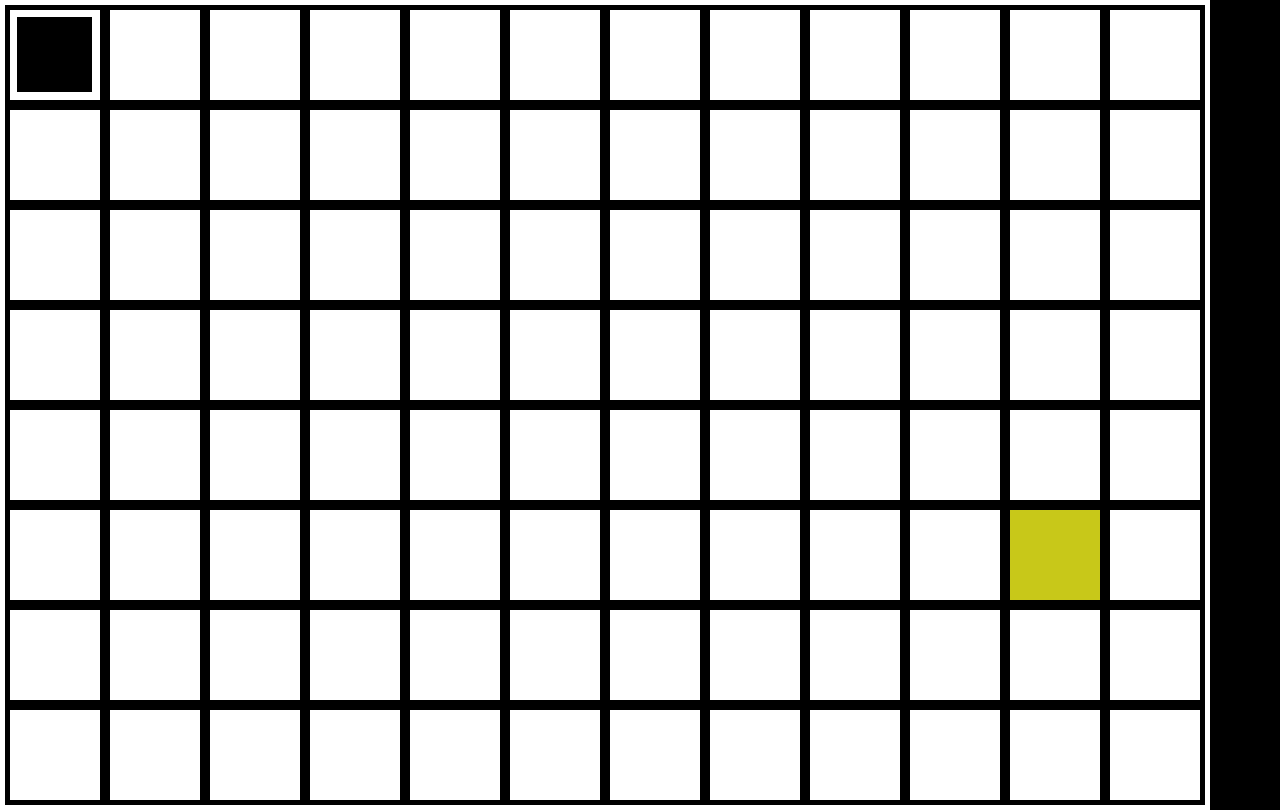
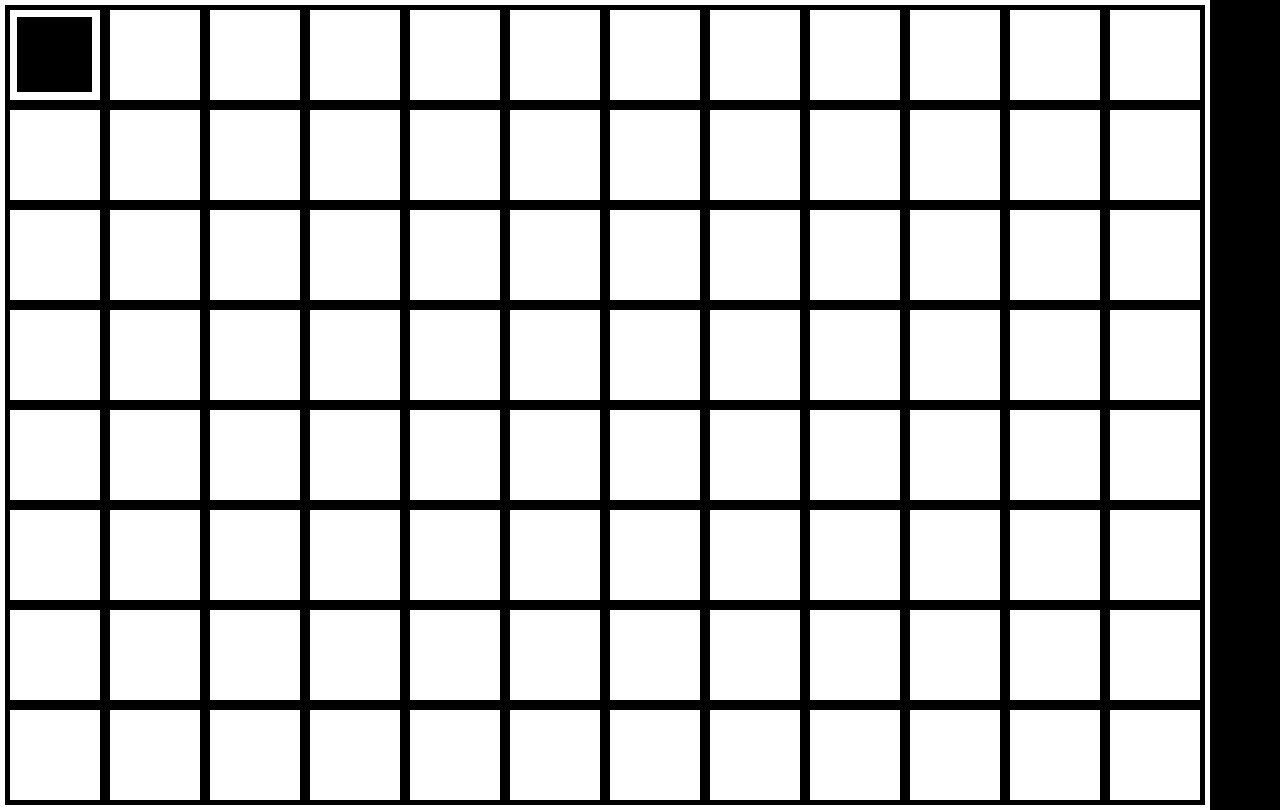
Before and after one commit to georgemandis/talkyblocky, a React (Create React App) app: page / in a window 1280 px wide. Built offline with nearby package versions, Linux system fonts and the light colour scheme.

Commit message:
A semblance of something coming together

```diff
--- a/public/index.html
+++ b/public/index.html
@@ -3,7 +3,7 @@
   <head>
     <meta charset="utf-8" />
     <meta name="viewport" content="width=device-width, initial-scale=1" />
-    <title>Talky Blocky Demo</title>
+    <title>Walkie-Talkie Demo</title>
   </head>
   <body>
     <noscript>You need to enable JavaScript to run this app.</noscript>
--- a/src/StateContext.js
+++ b/src/StateContext.js
@@ -6,7 +6,7 @@ import gridReducer from "./reducer functions/gridReducer";
 import talkyBlockyReducer from "./reducer functions/talkyBlockyReducer";
 
 // Import helper functions
-import useEventListener from "./helper functions/useEventListener";
+import { colors } from "./helper functions/colors";
 
 // CREATE CONTEXT ////////////////////////////////////////////////////////////////////////////////////
 const StateContext = createContext();
@@ -23,84 +23,79 @@ function StateContextProvider(props) {
 
   const [talkyBlocky, dispatchTalkyBlocky] = useReducer(talkyBlockyReducer, {});
 
+
   // SPEECH RECOGNITION API //////////////////////////////////////////////////////////////////////
   let recognition;
-  const dictionary = [
-    "up",
-    "down",
-    "left",
-    "right",
-    "write",
-    "walkie-talkie",
-    "red",
-    "blue",
-    "blew",
-    "green",
-    "yellow",
-    "violet",
-    "purple"
-  ];
+  let synth, talkyBlockyVoice;
+
+  const directions = {
+    up: "up",
+    down: "down",
+    left: "left",
+    right: "right",
+    write: "right"
+  }
+
+  const nonCommands = {
+    "walkie-talkie": "That's me!",
+    "george": "Hi George!",
+    "yo": "Hi Dree!"
+  }
+
+  const dictionary = [];
+
+  dictionary.push(...Object.keys(colors));
+  dictionary.push(...Object.keys(directions));
+  dictionary.push(...Object.keys(nonCommands));
+
+  function talkyBlockySpeak(speech) {
+    const utterThis = new SpeechSynthesisUtterance(speech);
+    utterThis.voice = talkyBlockyVoice;
+    utterThis.pitch = 1.5;
+    utterThis.rate = 0.75;
+    synth.speak(utterThis);
+  }
+
 
   function speechHandler(e) {
     if (e.results[0].isFinal) {
       const words = e.results[0][0].transcript.toLowerCase().split(" ");
+      console.log(words);
       const recognizedWords = words.filter(word => dictionary.includes(word));
 
       keywords.push(...recognizedWords);
       setKeyWords(keywords);
 
-      console.log(keywords);
-
       // see if there are new keywords to
       if (keywordsIndex !== keywords.length) {
         const newKeywords = keywords.slice(keywordsIndex, keywords.length);
 
-        newKeywords.forEach(keyword => {
-
-          switch (keyword) {
-            case "right" || "write":
+        newKeywords.forEach((keyword, index) => {
+          console.log(keyword);
+          setTimeout((keyword) => {
+            if (directions.hasOwnProperty(keyword)) {
               dispatchTalkyBlocky({
                 type: "MOVE_TALKY_BLOCKY",
                 grid: grid,
-                direction: "right"
+                direction: directions[keyword]
               });
-            break;
-            case "left":
-              dispatchTalkyBlocky({
-                type: "MOVE_TALKY_BLOCKY",
-                grid: grid,
-                direction: "left"
+            } else if (colors.hasOwnProperty(keyword)) {
+              dispatchGrid({
+                type: "CHANGE_GRID_BLOCK_COLOR",
+                position: [talkyBlocky.gridPos[0], talkyBlocky.gridPos[1]],
+                rgb: colors[keyword]
               });
-            break;
-            case "down":
-              dispatchTalkyBlocky({
-                type: "MOVE_TALKY_BLOCKY",
-                grid: grid,
-                direction: "down"
-              });
-            break;
-            case "up":
+            } else if (nonCommands.hasOwnProperty(keyword)) {
+              talkyBlockySpeak(nonCommands[keyword]);
+            }
 
-              dispatchTalkyBlocky({
-                type: "MOVE_TALKY_BLOCKY",
-                grid: grid,
-                direction: "up"
-              });
-            break;
-
-            default:
-              console.log("I don't know.")
-            break;
-          }
-
-
-         setBuildStage(Math.random());
+            setBuildStage(Math.random());
+          }, index*350, keyword);
 
         });
 
         keywordsIndex = keywords.length;
         // setKeyWordsIndex(keywordsIndex);
-        console.log(keywordsIndex);
       }
     }
   }
@@ -131,11 +126,6 @@ function StateContextProvider(props) {
   useEffect(() => {
     if (buildStage === 0) {
       dispatchGrid({ type: "BUILD_GRID" });
-      dispatchGrid({
-        type: "CHANGE_GRID_BLOCK_COLOR",
-        position: [10, 5],
-        rgb: "200,200,25"
-      });
       setBuildStage(1);
     } else if (buildStage === 1) {
       dispatchTalkyBlocky({ type: "BUILD_TALKY_BLOCKY", grid: grid });
@@ -152,6 +142,19 @@ function StateContextProvider(props) {
       recognition.maxAlternatives = 1;
       recognition.addEventListener("result", speechHandler);
 
+      // initializing the speech synthesis API
+      synth = window.speechSynthesis;
+
+      synth.onvoiceschanged = () => {
+        const voices = synth.getVoices();
+        voices.forEach((voice) => {
+            if (voice.name === 'Google US English') {
+              talkyBlockyVoice = voice;
+              // talkyBlockySpeak("Hi! I'm Walkie-Talkie");
+            }
+          })
+      };
+
       // adding grammar so talky blocky understands certain words more clearly than others
       const grammar = `#JSGF V1.0; grammar talkyblockyDictionary;  public <word> = ${dictionary.join(
         " | "
@@ -161,8 +164,13 @@ function StateContextProvider(props) {
       recognition.grammars = speechRecognitionList;
 
       setBuildStage(3);
+    } else if (buildStage === 3) {
+      setBuildStage(4);
     }
   }, [buildStage]);
+
+
+
 
   // PROVIDE CONTEXT //////////////////////////////////////////////////////////////////////////////
   return (
--- a/src/components/TalkyBlocky.js
+++ b/src/components/TalkyBlocky.js
@@ -3,6 +3,7 @@ import styled, {css} from 'styled-components';
 const TalkyBlocky = styled.div`
   position: absolute;
   background-color: black;
+  transition: left 350ms, top 350ms;
 
   ${props =>
     props.talkyBlocky && css`
--- /dev/null
+++ b/src/helper functions/colors.js
@@ -0,0 +1,138 @@
+export const colors = {
+  cornsilk: "255,248,220",
+  almond: "255,235,205",
+  bisque: "255,228,196",
+  navajowhite: "255,222,173",
+  wheat: "245,222,179",
+  burlywood: "222,184,135",
+  cerulean: "42, 82, 190",
+  tan: "210,180,140",
+  rosybrown: "188,143,143",
+  sandybrown: "244,164,96",
+  goldenrod: "218,165,32",
+  chocolate: "210,105,30",
+  saddlebrown: "139,69,19",
+  sienna: "160,82,45",
+  brown: "165,42,42",
+  maroon: "128,0,0",
+  powderblue: "176,224,230",
+  //lightblue: "173,216,230",
+  //lightskyblue: "135,206,250",
+  skyblue: "135,206,235",
+  deepskyblue: "0,191,255",
+  //lightsteelblue: "176,196,222",
+  dodgerblue: "30,144,255",
+  cornflowerblue: "100,149,237",
+  steelblue: "70,130,180",
+  royalblue: "65,105,225",
+  blue: "0,0,255",
+  mediumblue: "0,0,205",
+  //darkblue: "0,0,139",
+  navy: "0,0,128",
+  midnightbllue: "25,25,112",
+  mediumslateblue: "123,104,238",
+  slateblue: "106,90,205",
+  //darkslateblue: "72,61,139",
+  gainsboro: "220,220,220",
+  //lightgray: "211,211,211",
+  silver: "192,192,192",
+  //darkgray: "169,169,169",
+  gray: "128,128,128",
+  dimgray: "105,105,105",
+  //lightslategray: "119,136,153",
+  slategray: "112,128,144",
+  //darkslategray: "47,79,79",
+  black: "0,0,0",
+  lawngreen: "124,252,0",
+  chartreuse: "127,255,0",
+  limegreen: "50,205,50",
+  lime: "0,255,0",
+  forestgreen: "34,139,34",
+  green: "0,128,0",
+  //darkgreen: "0,100,0",
+  greenyello: "173,255,47",
+  yellowgreen: "154,205,50",
+  springgreen: "0,255,127",
+  mediumspringgreen: "0,250,154",
+  //lightgreen: "144,238,144",
+  palegreen: "152,251,152",
+  //darkseagreen: "143,188,143",
+  mediumseagree: "60,179,113",
+  seagreen: "46,139,87",
+  olive: "128,128,0",
+  //darkolivegreen: "85,107,47",
+  olivedrab: "107,142,35",
+  //lightcyan: "224,255,255",
+  cyan: "0,255,255",
+  aqua: "0,255,255",
+  aquamarine: "127,255,212",
+  turquoise: "64,224,208",
+  //darkturquoise: "0,206,209",
+  //lightseagree: "32,178,170",
+  cadetblue: "95,158,160",
+  //darkcyan: "0,139,139",
+  teal: "0,128,128",
+  cora: "255,127,80",
+  tomato: "255,99,71",
+  orangered: "255,69,0",
+  gold: "255,215,0",
+  orange: "255,165,0",
+  //darkorange: "255,140,0",
+  pink: "255,192,203",
+  //lightpink: "255,182,193",
+  hotpink: "255,105,180",
+  deeppink: "255,20,147",
+  palevioletred: "219,112,147",
+  mediumvioletre: "199,21,133",
+  //lightsalmon: "255,160,122",
+  salmon: "250,128,114",
+  //darksalmon: "233,150,122",
+  //lightcoral: "240,128,128",
+  indianred: "205,92,92",
+  crimson: "220,20,60",
+  firebrick: "178,34,34",
+  red: "255,0,0",
+  //darkred: "139,0,0",
+  lavender: "230,230,250",
+  thistle: "216,191,216",
+  plum: "221,160,221",
+  violet: "238,130,238",
+  orchid: "218,112,214",
+  fuchsia: "255,0,255",
+  magenta: "255,0,255",
+  // orchid: "186,85,211",
+  mediumpurple: "147,112,219",
+  blueviolet: "138,43,226",
+  //darkviolet: "148,0,211",
+  //darkorchid: "153,50,204",
+  //darkmagenta: "139,0,139",
+  purple: "128,0,128",
+  indigo: "75,0,130",
+  white: "255,255,255",
+  snow: "255,250,250",
+  honeydew: "240,255,240",
+  mint: "245,255,250",
+  azure: "240,255,255",
+  aliceblue: "240,248,255",
+  ghostwhite: "248,248,255",
+  smoke: "245,245,245",
+  seashell: "255,245,238",
+  beige: "245,245,220",
+  lace: "253,245,230",
+  floralwhite: "255,250,240",
+  ivory: "255,255,240",
+  antiquewhite: "250,235,215",
+  linen: "250,240,230",
+  lavenderblush: "255,240,245",
+  rose: "255,228,225",
+  //lightyellow: "255,255,224",
+  lemon: "255,250,205",
+  //lightgoldenrodyellow: "250,250,210",
+  papaya: "255,239,213",
+  moccasin: "255,228,181",
+  peach: "255,218,185",
+  palegoldenrod: "238,232,170",
+  khaki: "240,230,140",
+  //darkkhaki: "189,183,107",
+  yellow: "255,255,0"
+  };
--- a/src/helper functions/useEventListener.js
+++ /dev/null
@@ -1,49 +0,0 @@
-//This code taken from https://usehooks.com/useEventListener/
-
-import React, {useRef, useEffect} from 'react';
-
-export default function useEventListener(eventName, handler, element = window, options={}) {
-  // Create a ref that stores handler
-
-  const savedHandler = useRef();
-
-  // Update ref.current value if handler changes.
-
-  // This allows our effect below to always get latest handler ...
-
-  // ... without us needing to pass it in effect deps array ...
-
-  // ... and potentially cause effect to re-run every render.
-
-  useEffect(() => {
-    savedHandler.current = handler;
-  }, [handler]);
-
-  useEffect(
-    () => {
-      // Make sure element supports addEventListener
-
-      // On
-
-      const isSupported = element && element.addEventListener;
-
-      if (!isSupported) return;
-
-      // Create event listener that calls handler function stored in ref
-
-      const eventListener = event => savedHandler.current(event);
-
-      // Add event listener
-
-      element.addEventListener(eventName, eventListener, options);
-
-      // Remove event listener on cleanup
-
-      return () => {
-        element.removeEventListener(eventName, eventListener);
-      };
-    },
-
-    [eventName, element] // Re-run if eventName or element changes
-  );
-}
```
Also changed, not shown: src/components/Grid.js (line endings or trailing spaces).
